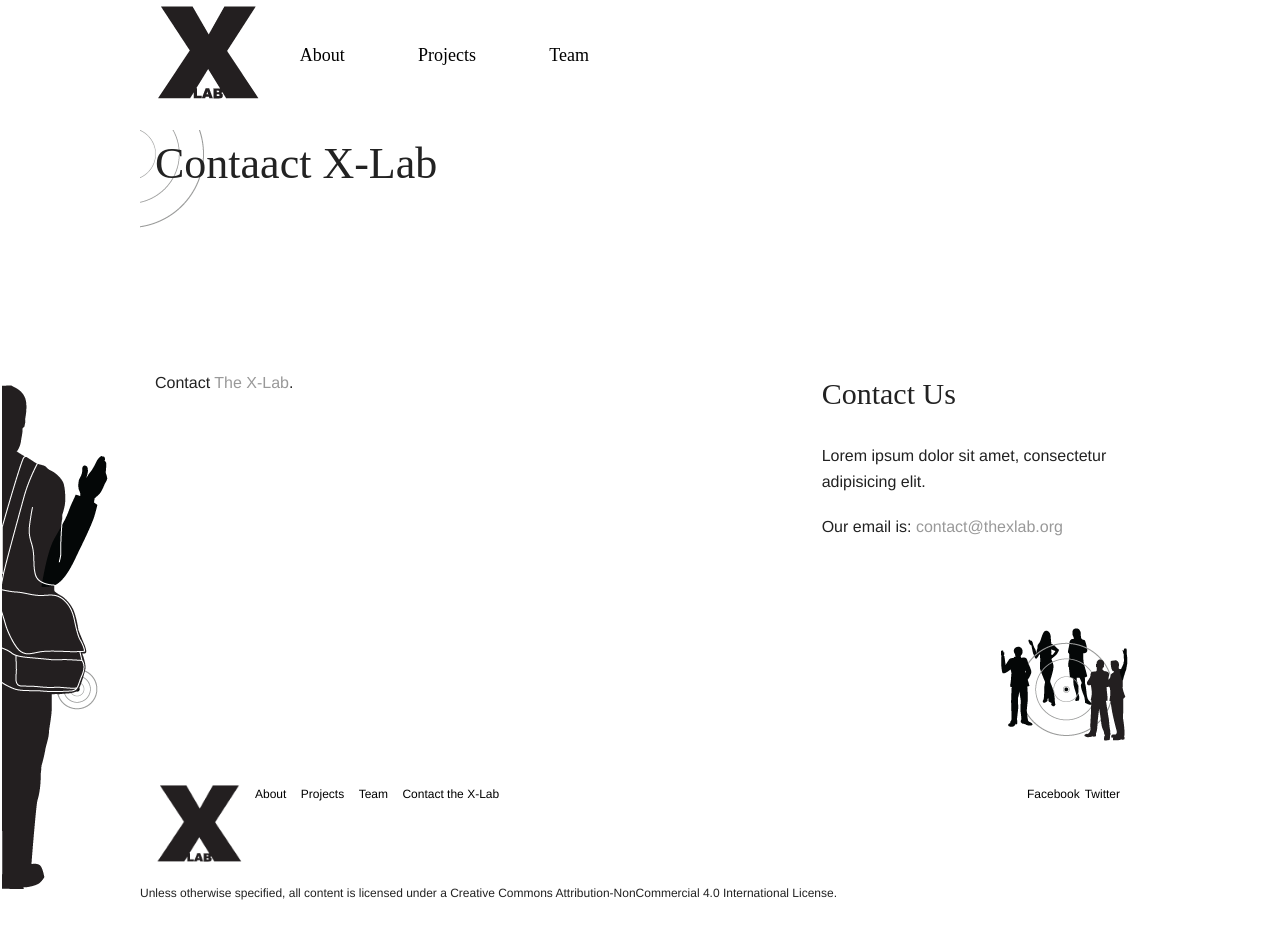
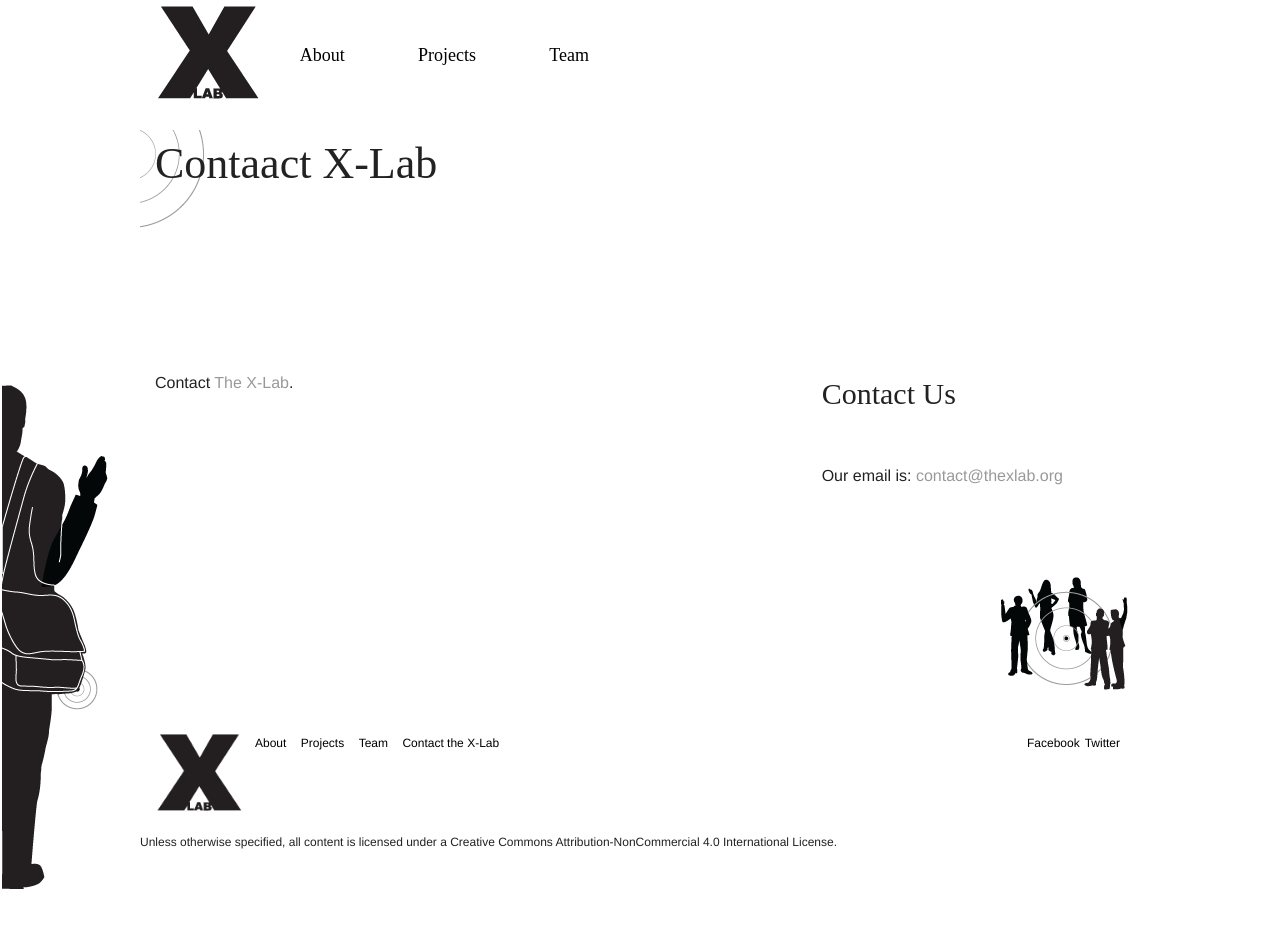
Before and after one commit to xlabrocks/X-Lab-Site, a Jekyll site: the page built from x-lab.org/forms/index.md, in a window 1280 px wide. Built offline with Jekyll 4.4.1, drawn with Linux system fonts in a browser that asks for light colours; nearby versions of some CDN libraries; some web fonts are replaced; library files that are not in the unit come from our copies; after the commit the page ends 900 px from its top, so only the background shows below that.

Commit message:
Updated right-aside.html

```diff
--- a/x-lab.org/_includes/right-aside.html
+++ b/x-lab.org/_includes/right-aside.html
@@ -2,7 +2,7 @@
   <div class="block">
     <h2>Contact Us</h2>
     <div class="content">
-      <p>Lorem ipsum dolor sit amet, consectetur adipisicing elit.</p>
+      <p></p>
          <p>Our email is: <a href="mailto:contact@thexlab.org">contact@thexlab.org</a></p>
       </p>
     </div>
```
